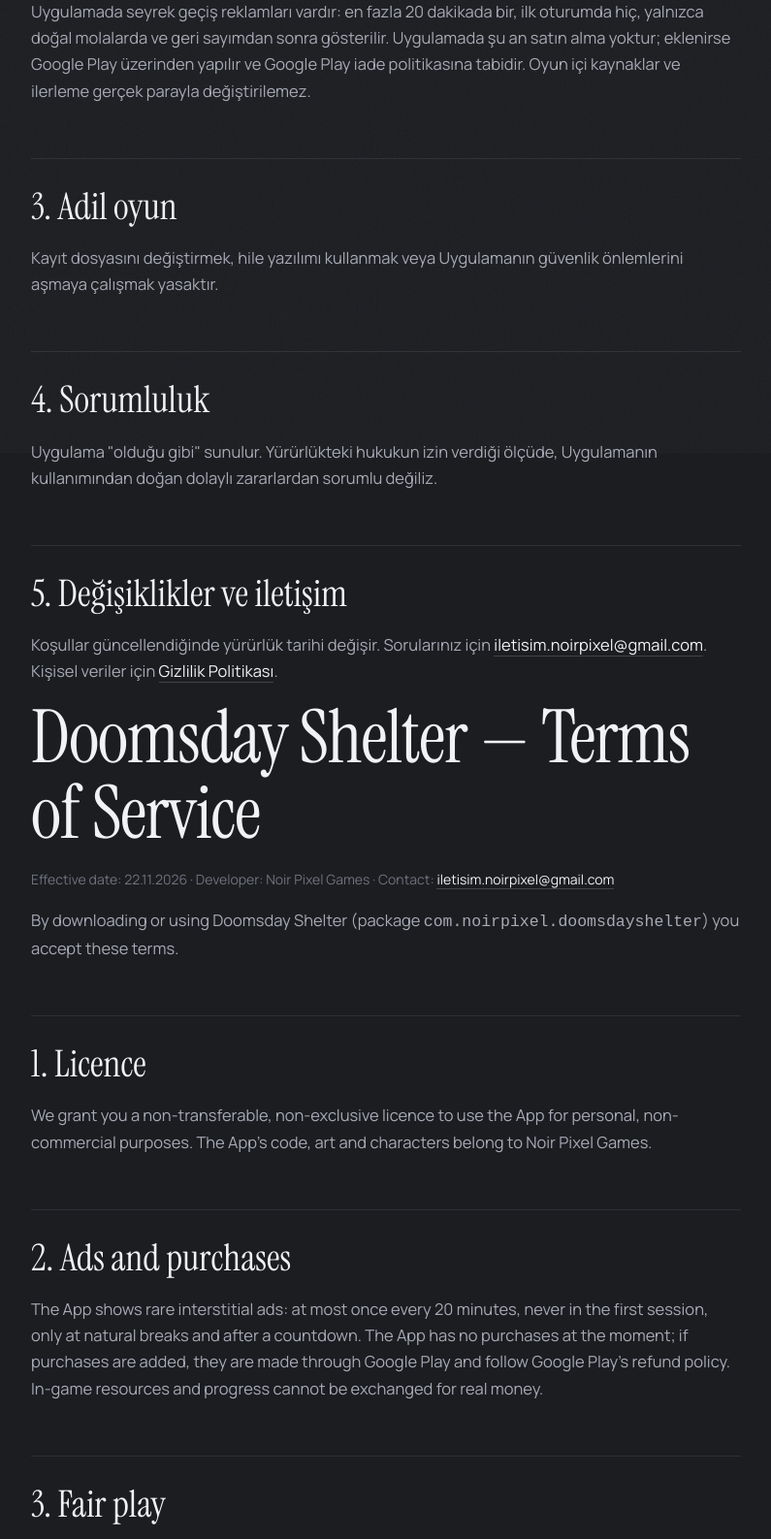
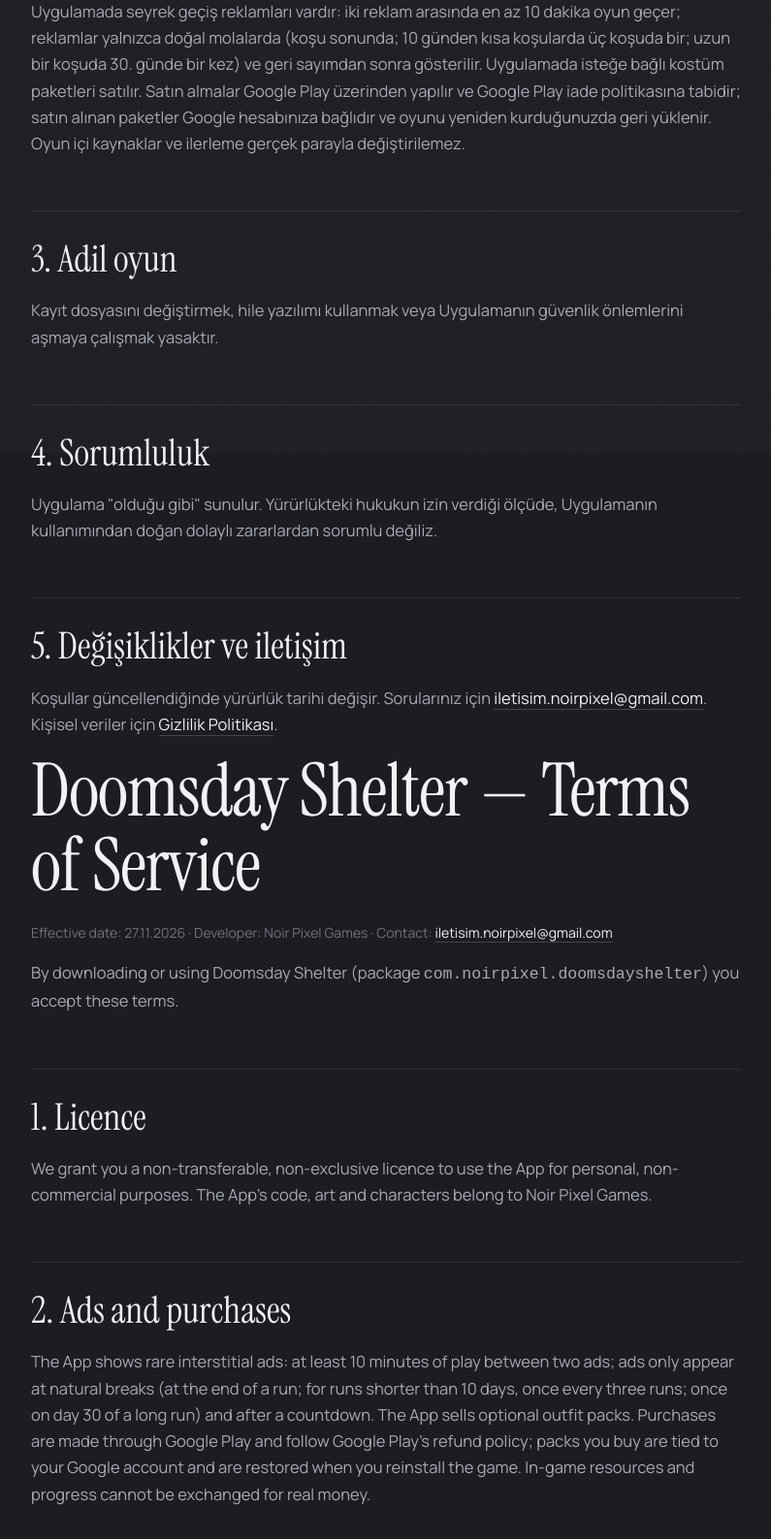
Before and after one commit to NoirPixelGames/NoirPixelGames.github.io, a plain HTML site: page pixel-doomsday-shelter/terms-of-service.html in a window 1280 px wide. Shown: the part 760-2347 px from the top of the page at 97% size, without its empty margins (242-1037 px from the left). Drawn offline with Linux system fonts and the light colour scheme.

Commit message:
Doomsday Shelter kosullar: reklam kurali guncel, kostum paketleri (Play)

```diff
--- a/pixel-doomsday-shelter/terms-of-service.html
+++ b/pixel-doomsday-shelter/terms-of-service.html
@@ -23,12 +23,12 @@
 <main class="doc-page"><div class="wrap doc">
 
 <h1>Doomsday Shelter — Kullanım Koşulları</h1>
-<p class="meta">Yürürlük tarihi: 22.11.2026 · Geliştirici: Noir Pixel Games · İletişim: <a href="mailto:iletisim.noirpixel@gmail.com">iletisim.noirpixel@gmail.com</a></p>
+<p class="meta">Yürürlük tarihi: 27.11.2026 · Geliştirici: Noir Pixel Games · İletişim: <a href="mailto:iletisim.noirpixel@gmail.com">iletisim.noirpixel@gmail.com</a></p>
 <p>Doomsday Shelter'ı (paket adı <code>com.noirpixel.doomsdayshelter</code>) indirerek veya kullanarak bu koşulları kabul etmiş olursunuz.</p>
 <h2>1. Lisans</h2>
 <p>Size Uygulamayı kişisel, ticari olmayan amaçla kullanmanız için devredilemez, münhasır olmayan bir lisans veriyoruz. Uygulamanın kodu, görselleri ve karakterleri Noir Pixel Games'e aittir.</p>
 <h2>2. Reklamlar ve satın almalar</h2>
-<p>Uygulamada seyrek geçiş reklamları vardır: en fazla 20 dakikada bir, ilk oturumda hiç, yalnızca doğal molalarda ve geri sayımdan sonra gösterilir. Uygulamada şu an satın alma yoktur; eklenirse Google Play üzerinden yapılır ve Google Play iade politikasına tabidir. Oyun içi kaynaklar ve ilerleme gerçek parayla değiştirilemez.</p>
+<p>Uygulamada seyrek geçiş reklamları vardır: iki reklam arasında en az 10 dakika oyun geçer; reklamlar yalnızca doğal molalarda (koşu sonunda; 10 günden kısa koşularda üç koşuda bir; uzun bir koşuda 30. günde bir kez) ve geri sayımdan sonra gösterilir. Uygulamada isteğe bağlı kostüm paketleri satılır. Satın almalar Google Play üzerinden yapılır ve Google Play iade politikasına tabidir; satın alınan paketler Google hesabınıza bağlıdır ve oyunu yeniden kurduğunuzda geri yüklenir. Oyun içi kaynaklar ve ilerleme gerçek parayla değiştirilemez.</p>
 <h2>3. Adil oyun</h2>
 <p>Kayıt dosyasını değiştirmek, hile yazılımı kullanmak veya Uygulamanın güvenlik önlemlerini aşmaya çalışmak yasaktır.</p>
 <h2>4. Sorumluluk</h2>
@@ -38,12 +38,12 @@
 
 <div class="lang">
 <h1>Doomsday Shelter — Terms of Service</h1>
-<p class="meta">Effective date: 22.11.2026 · Developer: Noir Pixel Games · Contact: <a href="mailto:iletisim.noirpixel@gmail.com">iletisim.noirpixel@gmail.com</a></p>
+<p class="meta">Effective date: 27.11.2026 · Developer: Noir Pixel Games · Contact: <a href="mailto:iletisim.noirpixel@gmail.com">iletisim.noirpixel@gmail.com</a></p>
 <p>By downloading or using Doomsday Shelter (package <code>com.noirpixel.doomsdayshelter</code>) you accept these terms.</p>
 <h2>1. Licence</h2>
 <p>We grant you a non-transferable, non-exclusive licence to use the App for personal, non-commercial purposes. The App's code, art and characters belong to Noir Pixel Games.</p>
 <h2>2. Ads and purchases</h2>
-<p>The App shows rare interstitial ads: at most once every 20 minutes, never in the first session, only at natural breaks and after a countdown. The App has no purchases at the moment; if purchases are added, they are made through Google Play and follow Google Play's refund policy. In-game resources and progress cannot be exchanged for real money.</p>
+<p>The App shows rare interstitial ads: at least 10 minutes of play between two ads; ads only appear at natural breaks (at the end of a run; for runs shorter than 10 days, once every three runs; once on day 30 of a long run) and after a countdown. The App sells optional outfit packs. Purchases are made through Google Play and follow Google Play's refund policy; packs you buy are tied to your Google account and are restored when you reinstall the game. In-game resources and progress cannot be exchanged for real money.</p>
 <h2>3. Fair play</h2>
 <p>Editing the save file, using cheat software or trying to get around the App's safeguards is not allowed.</p>
 <h2>4. Liability</h2>
```
